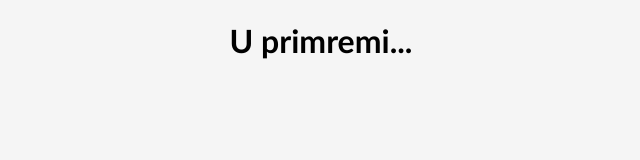
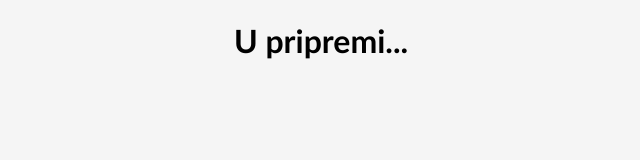
Before and after one commit to Boris2611/primago, a plain HTML site: page otapanje_leda.html in a window 1280 px wide. Shown: the full height of the page, 319-959 px from the left. Drawn offline with Linux system fonts and the light colour scheme.

Commit message:
Add files via upload

```diff
--- a/otapanje_leda.html
+++ b/otapanje_leda.html
@@ -9,7 +9,7 @@
 </head>
 <body>
 
-    <h1>U primremi...</h1>
+    <h1>U pripremi...</h1>
 
 </body>
 </html>
```
Also changed, not shown: filtracija_vazduha.html (+2 -0 lines), index.html (+1 -1 lines).
